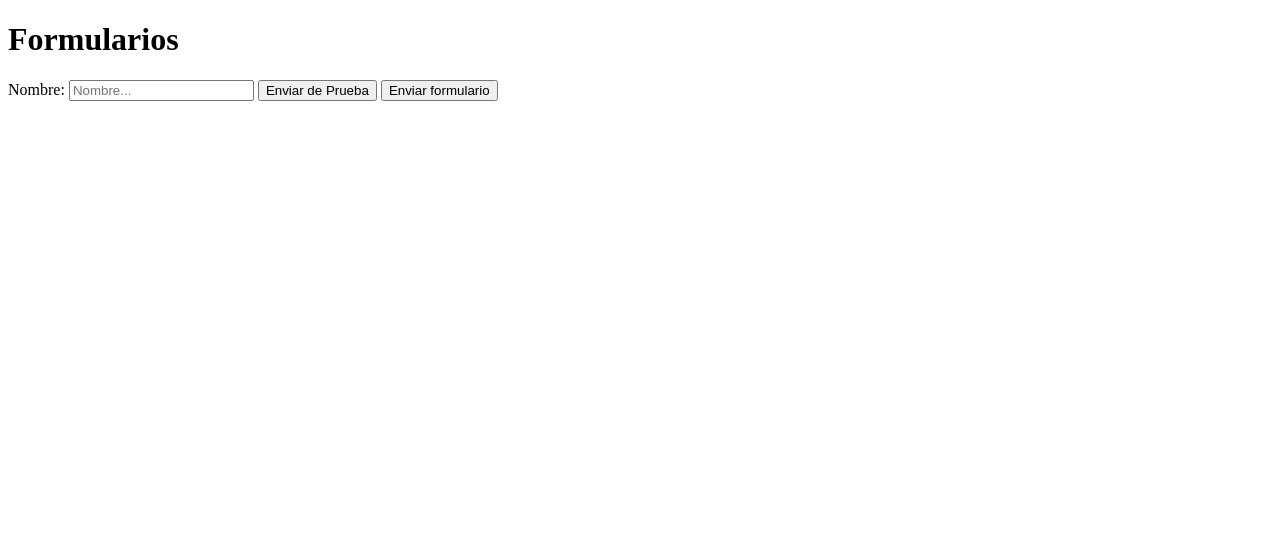
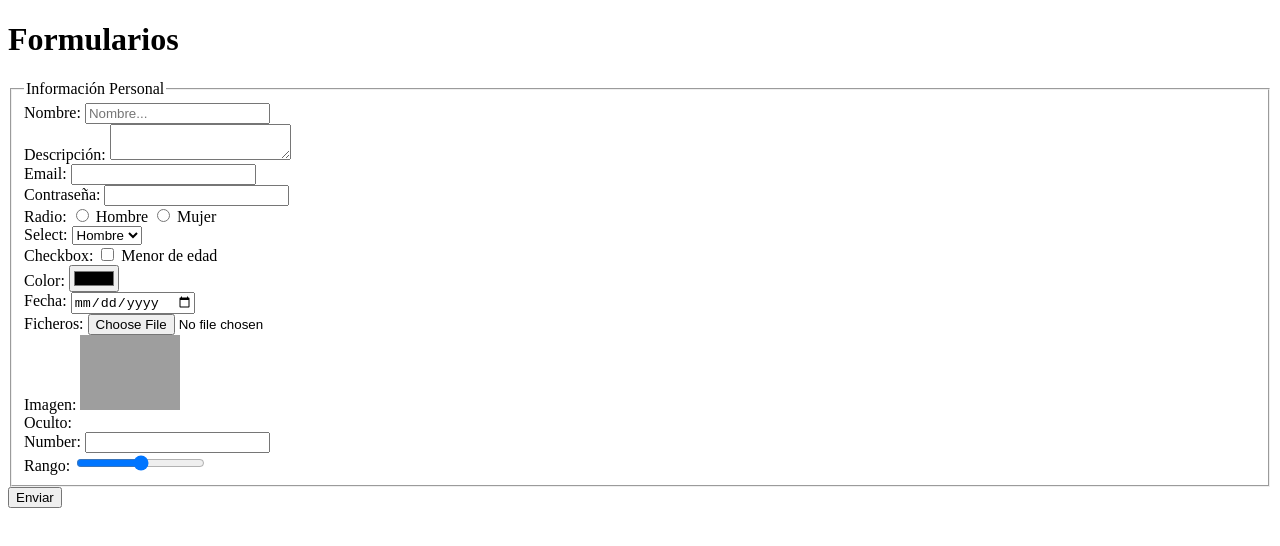
Before and after one commit to DanielCazorro/BasicHTML5-CSS, a plain HTML site: page CursoHTML5/formularios.html in a window 1280 px wide. Drawn offline with Linux system fonts and the light colour scheme; grey boxes are pictures that could not be loaded.

Commit message:
Form fields

```diff
--- a/CursoHTML5/formularios.html
+++ b/CursoHTML5/formularios.html
@@ -7,12 +7,99 @@
 </head>
 <body>
     <h1>Formularios</h1>
-    <form method="post" action="enlaces.html" enctype="text/plain">
-        <label for="formulario">Nombre:</label>
-        <input type="text" id="formulario" placeholder="Nombre..."/>
-        <button>Enviar de Prueba</button>
-        <input type="submit" value="Enviar formulario" />
+    <form>
+        <fieldset>
+            <legend>Información Personal</legend>
 
+            <div>
+                <label for="nombre">Nombre:</label>
+                <input type="text" name="nombre" id="nombre" placeholder="Nombre..."/>
+            </div>
+
+        <div>
+            <label for="descripcion">Descripción:</label>
+            <textarea id="descripcion"></textarea>
+        </div>
+
+        <div>
+            Email:
+            <input type="email"/>
+        </div>
+
+        <div>
+            Contraseña:
+            <input type="password"/>
+        </div>
+
+        <div>
+            Radio:
+            <input type="radio" name="genero" value="hombre"/>
+            <label for="genero">Hombre</label>
+
+            <input type="radio" name="genero" value="mujer"/>
+            <label for="genero">Mujer</label>
+        </div>
+
+        <div>
+            Select:
+            <select>
+                <option value="hombre">Hombre</option>
+                <option value="mujer">Mujer</option>
+            </select>
+        </div>
+
+        <div>
+            Checkbox:
+            <label>
+                <input type="checkbox" /> Menor de edad
+            </label>
+        </div>
+
+        <div>
+            Color:
+            <label>
+                <input type="color" />
+            </label>
+        </div>
+
+        <div>
+            Fecha:
+            <label>
+                <input type="date" />
+            </label>
+        </div>
+
+        <div>
+            Ficheros:
+            <label>
+                <input type="file" />
+            </label>
+        </div>
+
+        <div>
+            Imagen:
+            <input type="image" src="Images/MonsterHunterIceborne.jpg" width="100"/>
+        </div>
+
+        <div>
+            Oculto:
+            <input type="hidden" name="Oculto" value="Esto es un campo oculto"/>
+        </div>
+
+        <div>
+            Number:
+            <input type="number" />
+        </div>
+
+        <div>
+            Rango:
+            <input type="range" name="rango"/>
+        </div>
+
+        </fieldset>
+
+
+        <input type="submit" value="Enviar" />
     </form>
 
 </body>
```
